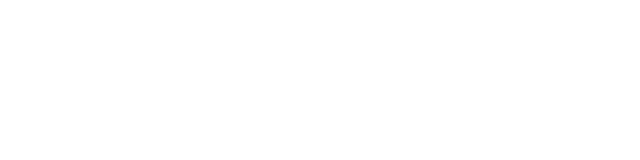
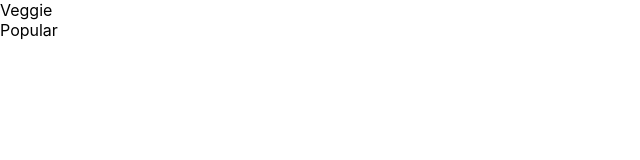
Before and after one commit to drew-anello/react-recipe, a React (Create React App) app: page / in a window 1280 px wide. Shown: the top 160 px of the page, without its empty margins (0-640 px from the left). Built offline with nearby package versions, Linux system fonts and the light colour scheme.

Commit message:
adds pages page

```diff
--- a/src/App.js
+++ b/src/App.js
@@ -1,5 +1,10 @@
+import Pages from './pages/Pages'
 function App () {
-  return <div className='App'></div>
+  return (
+    <div className='App'>
+      <Pages />
+    </div>
+  )
 }
 
 export default App
--- a/src/pages/Home.js
+++ b/src/pages/Home.js
@@ -1,2 +1,13 @@
 import Veggie from '../components/Veggie'
 import Popular from '../components/Popular'
+
+function Home () {
+  return (
+    <div>
+      <Veggie />
+      <Popular />
+    </div>
+  )
+}
+
+export default Home
--- /dev/null
+++ b/src/pages/Pages.js
@@ -0,0 +1,12 @@
+import Home from './Home'
+import React from 'react'
+
+function Pages () {
+  return (
+    <div>
+      <Home />
+    </div>
+  )
+}
+
+export default Pages
```
